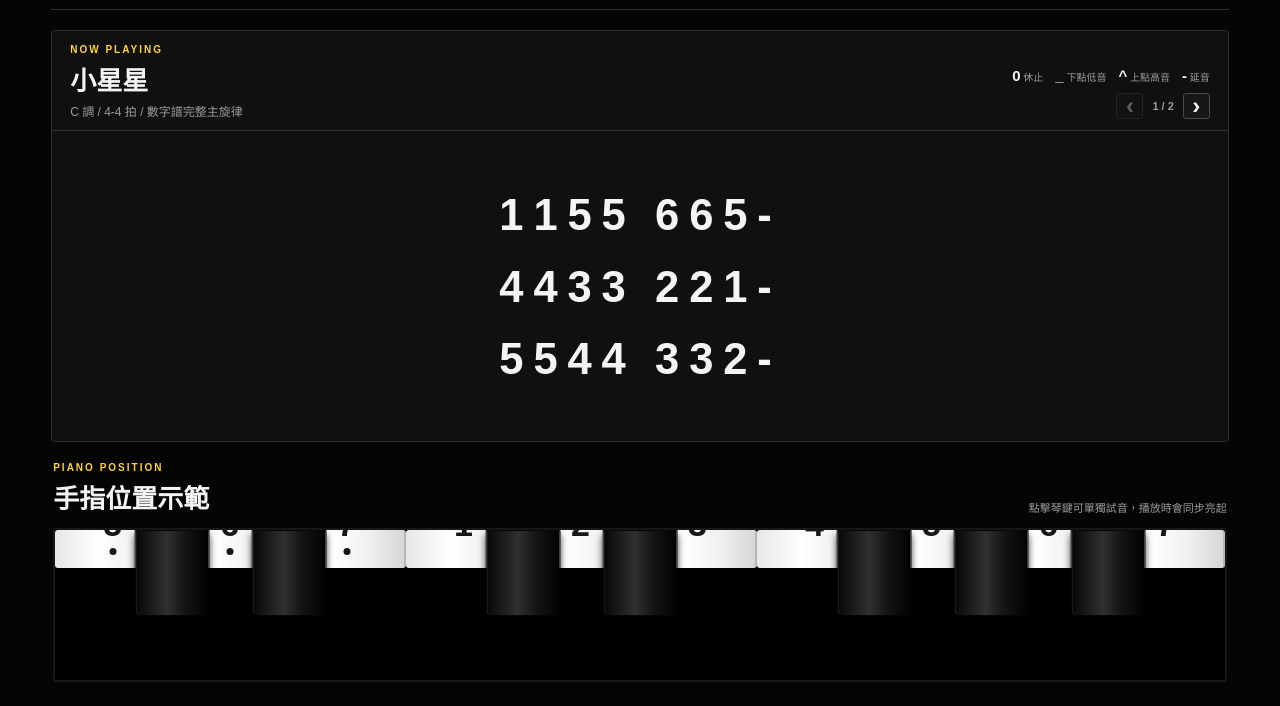
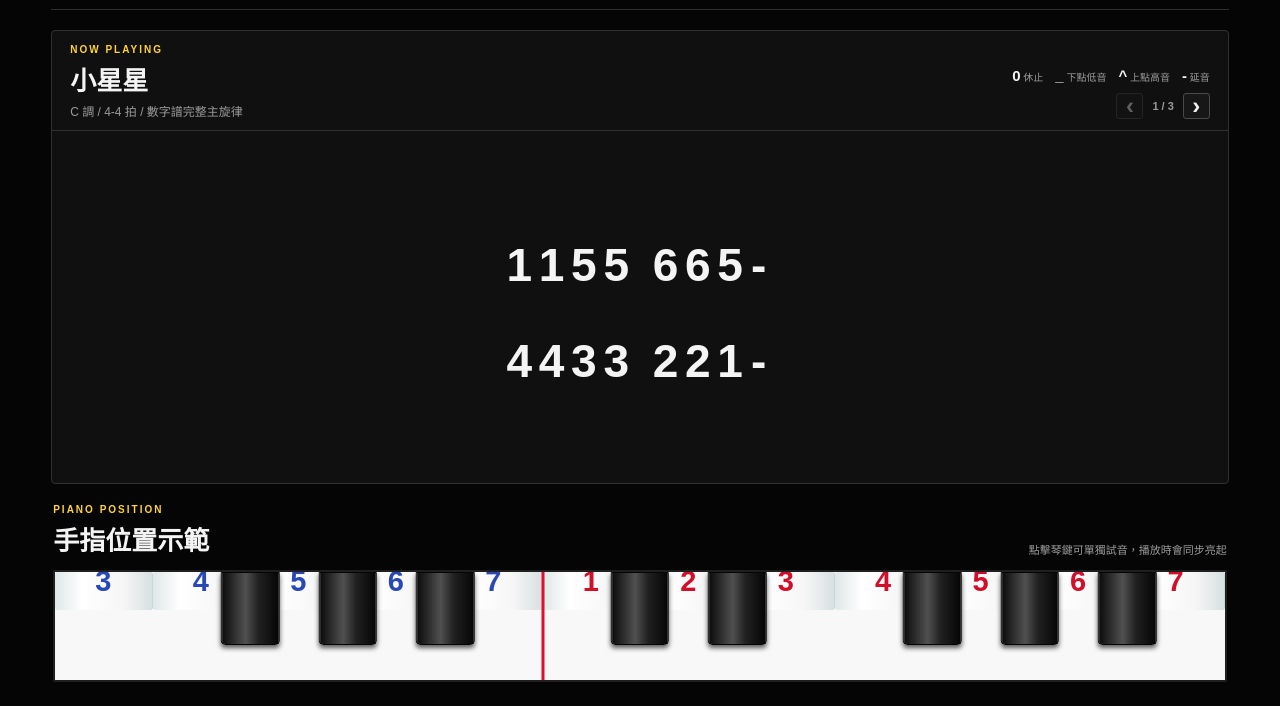
Before and after one commit to JacksonLiu119/numbered-piano-score, a plain HTML site: page index.html in a window 1280 px wide. Shown: the part 94-800 px from the top of the page. Drawn offline with Linux system fonts and the light colour scheme.

Commit message:
Refine iPad score pages and piano keyboard

```diff
--- a/app.js
+++ b/app.js
@@ -29,26 +29,27 @@ const songs = [
   {
     id: "spirited",
     title: "神隱少女",
-    meta: "依照你提供的兩張譜例整理 / 右手數字旋律 / 可播放示範",
+    meta: "依照你提供的譜例整理 / 右手數字旋律 / 可播放示範",
     keyOffset: 0,
     defaultTempo: 78,
     lines: [
-      ["123153252", "1_6317"],
-      ["7_6_7_125123443212"],
-      ["123153252", "1_66715"],
-      ["5_6_7_125123443211"],
+      ["123153252", "16_317_"],
+      ["7_6_7_125_123443212"],
+      ["123153252", "16_6_7_15_"],
+      ["5_6_7_125_123443211"],
       ["3455555654"],
       ["33333343211"],
-      ["1_7_6_7_71223232"],
+      ["17_6_7_7_1223232"],
       ["3455555654"],
-      ["33334321^7", "6_6_712512322211"]
+      ["333343217^", "6_6_7_125_123222111"]
     ]
   }
 ];
 
 const scaleSemitones = { "1": 0, "2": 2, "3": 4, "4": 5, "5": 7, "6": 9, "7": 11 };
-const whiteLabels = ["5_", "6_", "7_", "1", "2", "3", "4", "5", "6", "7"];
-const blackKeyPositions = [10, 20, 40, 50, 70, 80, 90];
+const linesPerPage = 2;
+const whiteLabels = ["3_", "4_", "5_", "6_", "7_", "1", "2", "3", "4", "5", "6", "7"];
+const blackKeyPositions = [16.667, 25, 33.333, 50, 58.333, 75, 83.333, 91.667];
 
 const songSelect = document.querySelector("#songSelect");
 const tempoControl = document.querySelector("#tempoControl");
@@ -90,6 +91,11 @@ function init() {
     piano.appendChild(key);
   });
 
+  const divider = document.createElement("span");
+  divider.className = "octave-divider";
+  divider.setAttribute("aria-hidden", "true");
+  piano.appendChild(divider);
+
   blackKeyPositions.forEach((position) => {
     const key = document.createElement("span");
     key.className = "black-key";
@@ -115,7 +121,7 @@ function init() {
 }
 
 function getLines(song) { return song.lines.flatMap((line) => line.map((text) => tokens(text))); }
-function pageCount() { return Math.ceil(currentSong.lines.length / 3); }
+function pageCount() { return Math.ceil(currentSong.lines.length / linesPerPage); }
 function changePage(direction) {
   currentPage = Math.max(0, Math.min(pageCount() - 1, currentPage + direction));
   renderSong();
@@ -130,12 +136,12 @@ function renderSong() {
   prevPageBtn.disabled = currentPage === 0;
   nextPageBtn.disabled = currentPage === pageCount() - 1;
 
-  const startLine = currentPage * 3;
-  currentSong.lines.slice(startLine, startLine + 3).forEach((line, localLineIndex) => {
+  const startLine = currentPage * linesPerPage;
+  currentSong.lines.slice(startLine, startLine + linesPerPage).forEach((line, localLineIndex) => {
     const lineIndex = startLine + localLineIndex;
     const row = document.createElement("div");
     row.className = `score-line${currentSong.id === "twinkle" ? " compact" : ""}`;
-    let flatIndex = currentSong.lines.slice(0, lineIndex).reduce((total, previous) => total + previous.reduce((sum, group) => sum + group.length, 0), 0);
+    let flatIndex = currentSong.lines.slice(0, lineIndex).reduce((total, previous) => total + previous.reduce((sum, group) => sum + tokens(group).length, 0), 0);
 
     line.forEach((group) => {
       const groupEl = document.createElement("span");
@@ -234,7 +240,7 @@ async function playSong() {
       playTone(frequency, time, beat * (sustainBeats - 0.08));
     }
     activeTimers.push(window.setTimeout(() => {
-      const targetPage = Math.floor(findLineForIndex(index) / 3);
+      const targetPage = Math.floor(findLineForIndex(index) / linesPerPage);
       if (targetPage !== currentPage) { currentPage = targetPage; renderSong(); }
       highlight(index, true, note);
     }, Math.max(0, (time - audioContext.currentTime) * 1000)));
--- a/styles.css
+++ b/styles.css
@@ -8,7 +8,7 @@
   --muted: #9b9b9b;
   --yellow: #ffd338;
   --yellow-soft: #ffe78a;
-  --key-width: clamp(64px, 8.2vw, 116px);
+  --key-width: clamp(42px, 6vw, 72px);
 }
 
 * { box-sizing: border-box; }
@@ -128,9 +128,9 @@ button:hover { filter: brightness(1.13); }
 
 .score {
   display: grid;
-  gap: 8px;
+  gap: clamp(18px, 3.2vw, 38px);
   height: calc(100% - 76px);
-  padding: clamp(14px, 2vw, 26px) clamp(18px, 5vw, 72px);
+  padding: clamp(20px, 3vw, 42px) clamp(18px, 5vw, 72px);
   align-content: center;
   overflow: hidden;
 }
@@ -138,17 +138,17 @@ button:hover { filter: brightness(1.13); }
   display: flex;
   align-items: baseline;
   justify-content: center;
-  gap: clamp(12px, 2.8vw, 38px);
-  min-height: clamp(44px, 5vw, 70px);
+  gap: clamp(10px, 2.2vw, 30px);
+  min-height: clamp(42px, 4.5vw, 62px);
   color: var(--text);
   font-family: Arial, sans-serif;
-  font-size: clamp(34px, 5vw, 72px);
+  font-size: clamp(30px, 4.1vw, 58px);
   font-weight: 800;
-  letter-spacing: clamp(2px, .7vw, 9px);
+  letter-spacing: clamp(1px, .45vw, 6px);
   line-height: 1;
   white-space: nowrap;
 }
-.score-line.compact { gap: clamp(9px, 1.6vw, 22px); font-size: clamp(27px, 3.4vw, 52px); }
+.score-line.compact { gap: clamp(8px, 1.4vw, 20px); font-size: clamp(28px, 3.6vw, 50px); }
 .score-group { display: inline-flex; gap: .02em; }
 .note-glyph { position: relative; display: inline-block; min-width: .52em; text-align: center; transition: color 120ms ease, transform 120ms ease; }
 .note-glyph.low::after, .note-glyph.high::before { content: ""; position: absolute; left: 50%; width: .16em; height: .16em; border-radius: 50%; background: currentColor; transform: translateX(-50%); }
@@ -164,12 +164,12 @@ button:hover { filter: brightness(1.13); }
   position: relative;
   display: flex;
   width: 100%;
-  height: clamp(106px, 14vw, 154px);
+  height: clamp(82px, 10vw, 112px);
   overflow: hidden;
   padding: 0;
-  border: 2px solid #171717;
-  border-radius: 3px;
-  background: #000;
+  border: 2px solid #1f1f1f;
+  border-radius: 2px;
+  background: #f8f8f8;
 }
 .white-key {
   position: relative;
@@ -177,40 +177,42 @@ button:hover { filter: brightness(1.13); }
   display: flex;
   align-items: end;
   justify-content: center;
-  padding-bottom: clamp(14px, 2vw, 24px);
+  padding-bottom: clamp(6px, 1vw, 12px);
   border: 0;
-  border-right: 2px solid #b7b7b7;
-  color: #171717;
-  background: linear-gradient(90deg, #e7e7e7, #fff 38%, #f0f0f0 70%, #d6d6d6);
-  font-size: clamp(18px, 2.7vw, 34px);
+  border-right: 1px solid #c9d7d9;
+  color: #d20f2a;
+  background: linear-gradient(90deg, #dfe7e8 0%, #ffffff 28%, #f6f6f6 70%, #d8e0e1 100%);
+  font-size: clamp(17px, 2.3vw, 29px);
   font-weight: 900;
   user-select: none;
   transition: background 100ms ease, color 100ms ease;
 }
 .white-key:first-child { border-left: 0; }
-.white-key.active { color: #111; background: var(--yellow-soft); }
+.white-key.low-label { color: #2848b5; }
+.white-key.active { color: #111; background: linear-gradient(90deg, #ffe276 0%, #fff1a8 45%, #ffe276 100%); }
 .white-key.low-label::after, .white-key.high-label::before {
-  content: "";
-  position: absolute;
-  left: 50%;
-  width: 7px;
-  height: 7px;
-  border-radius: 50%;
-  background: #171717;
-  transform: translateX(-50%);
+  content: none;
 }
-.white-key.low-label::after { bottom: clamp(7px, 1vw, 13px); }
-.white-key.high-label::before { bottom: clamp(38px, 4vw, 56px); }
 .black-key {
   position: absolute;
   z-index: 2;
   top: 0;
-  width: 6.4%;
-  height: 57%;
+  width: 5%;
+  height: 68%;
   border: 1px solid #050505;
-  border-radius: 0 0 5px 5px;
-  background: linear-gradient(90deg, #060606, #303030 43%, #151515 67%, #020202);
-  box-shadow: 0 5px 7px rgba(0, 0, 0, .72), inset 1px 0 rgba(255, 255, 255, .13);
+  border-radius: 0 0 4px 4px;
+  background: linear-gradient(90deg, #0a0a0a 0%, #505050 42%, #202020 65%, #050505 100%);
+  box-shadow: 0 3px 5px rgba(0, 0, 0, .65), inset 1px 0 rgba(255, 255, 255, .18);
+  transform: translateX(-50%);
+}
+.octave-divider {
+  position: absolute;
+  z-index: 3;
+  top: 0;
+  bottom: 0;
+  left: 41.667%;
+  width: 3px;
+  background: #df0f2f;
   transform: translateX(-50%);
 }
 
@@ -228,7 +230,8 @@ button:hover { filter: brightness(1.13); }
   .score-heading, .piano-heading { align-items: start; flex-direction: column; }
   .score-actions { justify-items: start; }
   .notation-key { justify-content: flex-start; }
-  .score-line { gap: 7px; font-size: clamp(25px, 8vw, 42px); letter-spacing: 1px; }
-  .score-line.compact { gap: 4px; font-size: clamp(20px, 6.7vw, 34px); }
+  .score { gap: 18px; }
+  .score-line { gap: 7px; font-size: clamp(24px, 7vw, 38px); letter-spacing: 1px; }
+  .score-line.compact { gap: 4px; font-size: clamp(22px, 6.4vw, 34px); }
   .piano-tip { display: none; }
 }
```
